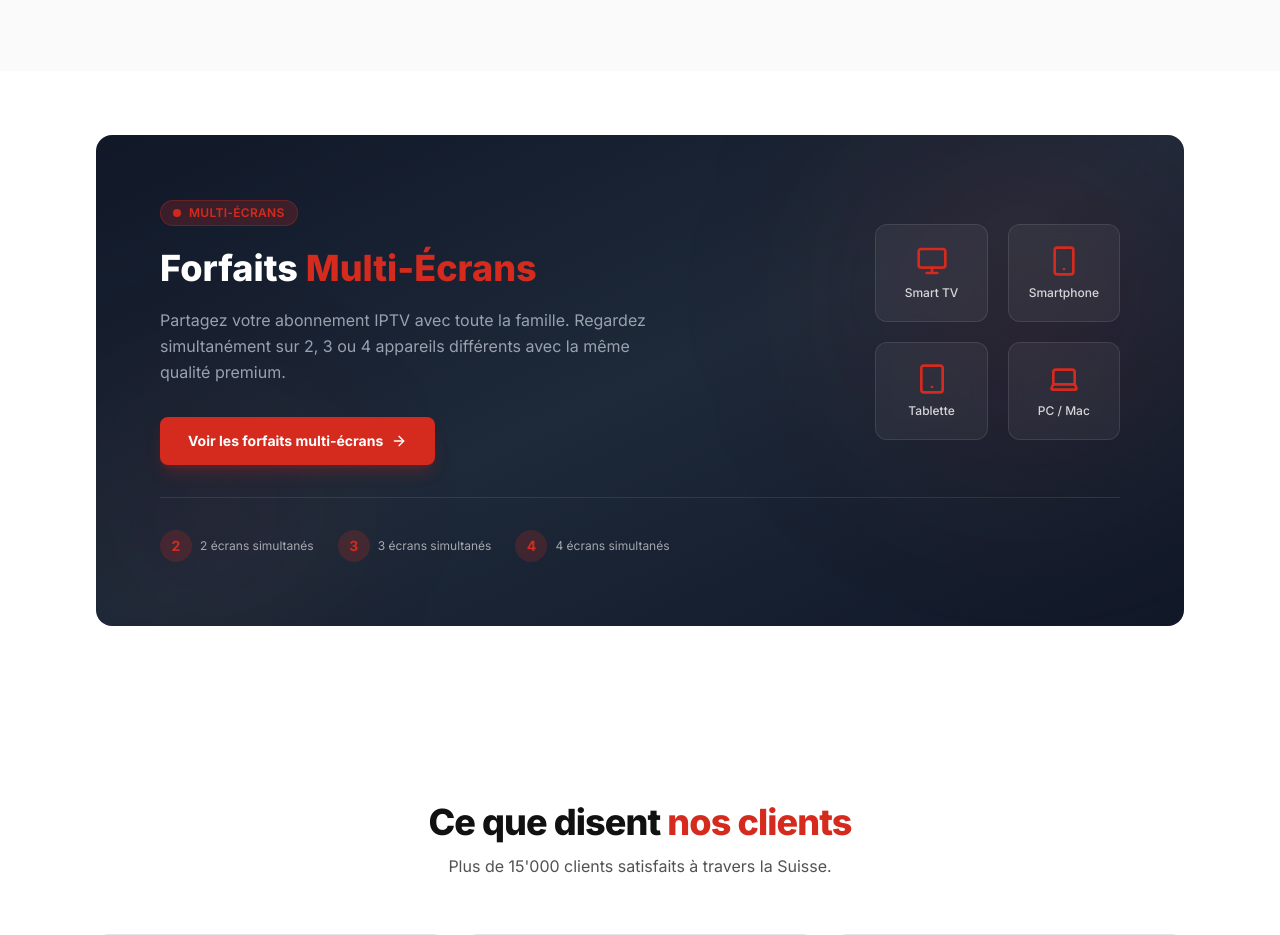
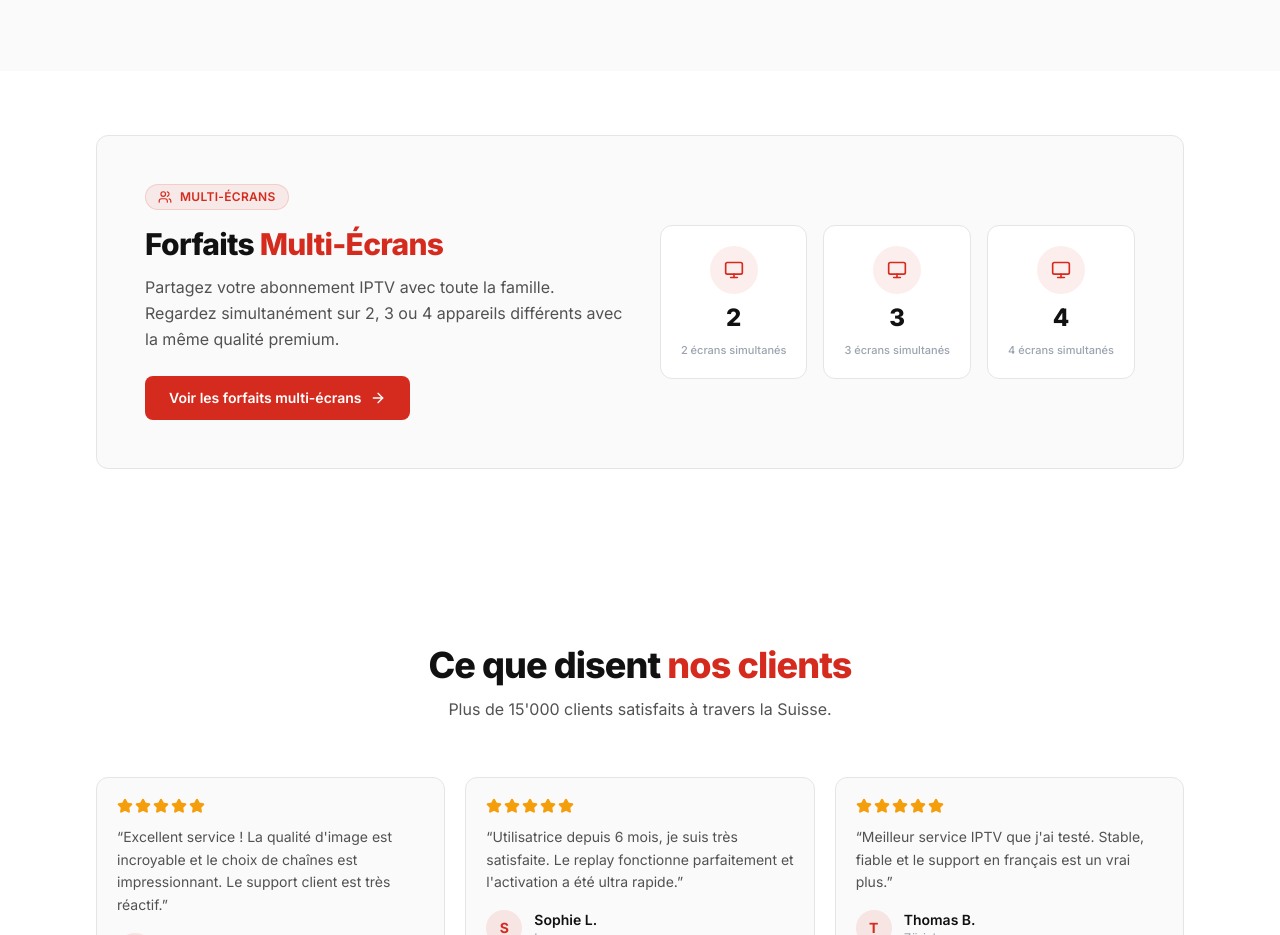
Before and after one commit to TalianeAbdelkarim/suisse, a Next.js app: page /fr in a window 1280 px wide. Shown: the part 3060-3995 px from the top of the page. Built offline with nearby package versions, Linux system fonts and the light colour scheme; no server answers.

Commit message:
Redesign multi-screen banner to match clean site style
Replace dark gradient banner with clean white/bg card design
matching the rest of the homepage sections

Co-authored-by: Cursor <cursoragent@cursor.com>

```diff
--- a/src/components/sections/MultiScreenBanner.tsx
+++ b/src/components/sections/MultiScreenBanner.tsx
@@ -2,96 +2,70 @@
 
 import { useTranslations } from 'next-intl';
 import { motion } from 'framer-motion';
-import { Monitor, Smartphone, Tablet, Laptop, ArrowRight } from 'lucide-react';
+import { Monitor, ArrowRight, Users } from 'lucide-react';
 import { Link } from '@/i18n/navigation';
 
 export default function MultiScreenBanner() {
   const t = useTranslations('multiScreenBanner');
 
-  const devices = [
-    { icon: Monitor, label: 'Smart TV' },
-    { icon: Smartphone, label: 'Smartphone' },
-    { icon: Tablet, label: 'Tablette' },
-    { icon: Laptop, label: 'PC / Mac' },
-  ];
-
   return (
     <section className="py-16 bg-white">
       <div className="max-w-6xl mx-auto px-5 sm:px-8">
         <motion.div
-          initial={{ opacity: 0, y: 20 }}
+          initial={{ opacity: 0, y: 16 }}
           whileInView={{ opacity: 1, y: 0 }}
           viewport={{ once: true }}
-          className="relative overflow-hidden rounded-2xl bg-gradient-to-br from-gray-900 via-gray-800 to-gray-900 p-8 sm:p-12 lg:p-16"
+          className="bg-bg rounded-xl border border-border p-8 sm:p-10 lg:p-12"
         >
-          {/* Background decorations */}
-          <div className="absolute top-0 right-0 w-80 h-80 bg-swiss-red/10 rounded-full blur-[100px] pointer-events-none" />
-          <div className="absolute bottom-0 left-0 w-60 h-60 bg-swiss-red/5 rounded-full blur-[80px] pointer-events-none" />
-
-          <div className="relative z-10 flex flex-col lg:flex-row items-center gap-10">
-            {/* Text content */}
+          <div className="flex flex-col lg:flex-row items-center gap-8">
+            {/* Left: text */}
             <div className="flex-1 text-center lg:text-left">
-              <div className="inline-flex items-center gap-2 px-3 py-1 bg-swiss-red/20 rounded-full border border-swiss-red/30 mb-5">
-                <div className="w-2 h-2 rounded-full bg-swiss-red animate-pulse" />
+              <div className="inline-flex items-center gap-2 px-3 py-1 bg-swiss-red/8 rounded-full border border-swiss-red/15 mb-4">
+                <Users className="w-3.5 h-3.5 text-swiss-red" />
                 <span className="text-xs font-semibold text-swiss-red uppercase tracking-wide">
                   {t('badge')}
                 </span>
               </div>
 
-              <h2 className="text-2xl sm:text-3xl lg:text-4xl font-extrabold text-white leading-tight mb-4">
+              <h2 className="text-2xl sm:text-3xl font-extrabold text-text tracking-tight mb-3">
                 {t('title')} <span className="text-swiss-red">{t('titleHighlight')}</span>
               </h2>
 
-              <p className="text-gray-400 text-sm sm:text-base leading-relaxed max-w-lg mb-8">
+              <p className="text-text-secondary text-sm sm:text-base leading-relaxed max-w-lg mb-6">
                 {t('description')}
               </p>
 
               <Link
                 href="/multi-ecrans"
-                className="inline-flex items-center gap-2 px-7 py-3.5 bg-swiss-red text-white font-bold text-sm rounded-lg hover:bg-swiss-red-dark transition-colors shadow-lg shadow-swiss-red/25"
+                className="inline-flex items-center gap-2 px-6 py-3 bg-swiss-red text-white font-semibold text-sm rounded-lg hover:bg-swiss-red-dark transition-colors"
               >
                 {t('cta')}
                 <ArrowRight className="w-4 h-4" />
               </Link>
             </div>
 
-            {/* Device icons grid */}
-            <div className="grid grid-cols-2 gap-4 sm:gap-5 shrink-0">
-              {devices.map((device, i) => (
+            {/* Right: screen count options */}
+            <div className="flex gap-4 shrink-0">
+              {[2, 3, 4].map((num) => (
                 <motion.div
-                  key={device.label}
-                  initial={{ opacity: 0, scale: 0.8 }}
-                  whileInView={{ opacity: 1, scale: 1 }}
+                  key={num}
+                  initial={{ opacity: 0, y: 10 }}
+                  whileInView={{ opacity: 1, y: 0 }}
                   viewport={{ once: true }}
-                  transition={{ delay: 0.1 + i * 0.1 }}
-                  className="flex flex-col items-center gap-2 p-5 bg-white/5 backdrop-blur-sm rounded-xl border border-white/10 hover:border-swiss-red/30 hover:bg-white/10 transition-all"
+                  transition={{ delay: num * 0.08 }}
+                  className="flex flex-col items-center gap-2 p-5 bg-white rounded-xl border border-border hover:border-swiss-red/20 transition-all"
                 >
-                  <device.icon className="w-8 h-8 text-swiss-red" />
-                  <span className="text-white/80 text-xs font-medium">{device.label}</span>
+                  <div className="w-12 h-12 rounded-full bg-swiss-red/8 flex items-center justify-center">
+                    <Monitor className="w-5 h-5 text-swiss-red" />
+                  </div>
+                  <span className="text-2xl font-extrabold text-text">{num}</span>
+                  <span className="text-[11px] text-text-muted font-medium">
+                    {t('screenOption', { count: num })}
+                  </span>
                 </motion.div>
               ))}
             </div>
           </div>
-
-          {/* Bottom info bar */}
-          <motion.div
-            initial={{ opacity: 0, y: 10 }}
-            whileInView={{ opacity: 1, y: 0 }}
-            viewport={{ once: true }}
-            transition={{ delay: 0.4 }}
-            className="relative z-10 flex flex-wrap justify-center lg:justify-start gap-6 mt-8 pt-8 border-t border-white/10"
-          >
-            {['2', '3', '4'].map((num) => (
-              <div key={num} className="flex items-center gap-2">
-                <div className="w-8 h-8 rounded-full bg-swiss-red/20 flex items-center justify-center">
-                  <span className="text-swiss-red font-bold text-sm">{num}</span>
-                </div>
-                <span className="text-white/60 text-xs">
-                  {t('screenOption', { count: Number(num) })}
-                </span>
-              </div>
-            ))}
-          </motion.div>
         </motion.div>
       </div>
     </section>
```
